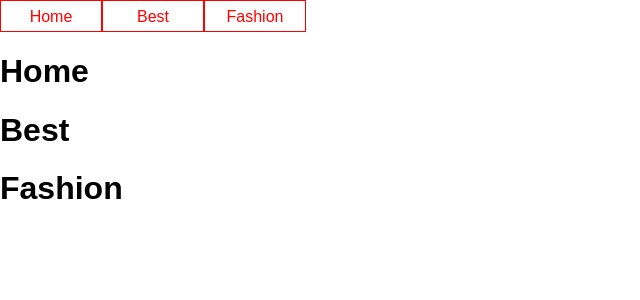
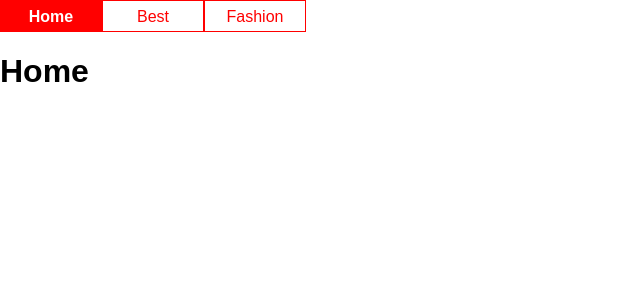
Before and after one commit to ryury/react-step-by-step, a React (Create React App) app: page / in a window 1280 px wide. Shown: the top 300 px of the page, without its empty margins (0-640 px from the left). Built offline with nearby package versions, Linux system fonts and the light colour scheme; the HTML template or start-up script is replaced by a standard one.

Commit message:
refactoring

```diff
--- a/src/App.js
+++ b/src/App.js
@@ -7,13 +7,38 @@ import Best from './components/contents/Best';
 import Fashion from './components/contents/Fashion';
 
 class App extends Component {
+    constructor() {
+        super();
+
+        this.state = {
+            naviData: ['Home', 'Best', 'Fashion'],
+            naviIndex: 0
+        };
+
+        this.onNaviClick = this.onNaviClick.bind(this);
+    }
+
+    onNaviClick(idx) {
+        this.setState({
+            naviIndex: idx
+        });
+    }
+
     render() {
+        let cntComponent = null;
+
+        if (this.state.naviIndex === 0) {
+            cntComponent = <Home/>
+        } else if (this.state.naviIndex === 1) {
+            cntComponent = <Best/>
+        } else {
+            cntComponent = <Fashion/>
+        }
+
         return (
             <div>
-                <Navi/>
-                <Home/>
-                <Best/>
-                <Fashion/>
+                <Navi naviData={this.state.naviData} naviIndex={this.state.naviIndex} onNaviClick={this.onNaviClick}/>
+                {cntComponent}
             </div>
         );
     }
--- a/src/components/nav/Navi.js
+++ b/src/components/nav/Navi.js
@@ -1,19 +1,28 @@
-import React from 'react';
+import React, {Component} from 'react';
+import NaviItem from './NaviItem';
 
-const Navi = () => {
-    return (
-        <div>
-            <div className="navi">
-                Home
+class Navi extends Component {
+    render() {
+        const {naviData, naviIndex, onNaviClick} = this.props;
+
+        const naviItem = naviData.map((item, i) => {
+            return (
+                <NaviItem
+                    key={i.toString()}
+                    idx={i}
+                    title={item}
+                    active={naviIndex === i}
+                    onNaviClick={onNaviClick}
+                />
+            );
+        });
+
+        return (
+            <div>
+                {naviItem}
             </div>
-            <div className="navi">
-                Best
-            </div>
-            <div className="navi">
-                Fashion
-            </div>
-        </div>
-    );
-};
+        );
+    }
+}
 
 export default Navi;
--- /dev/null
+++ b/src/components/nav/NaviItem.js
@@ -0,0 +1,28 @@
+import React from 'react';
+import PropTypes from 'prop-types';
+
+const NaviItem = ({title, active, onNaviClick, idx}) => {
+    const classes = active ? ' on' : '';
+
+    return (
+        <div className={`navi${classes}`}>
+            <a onClick={onNaviClick.bind(this, idx)}>{title}</a>
+        </div>
+    );
+};
+
+NaviItem.propTypes = {
+    title: PropTypes.string,
+    active: PropTypes.bool,
+    onNaviClick: PropTypes.func,
+    idx: PropTypes.number
+};
+
+NaviItem.defaultProps = {
+    title: 'Home',
+    active: false,
+    idx: 0,
+    onNaviClick: () => console.warn('onNaviClick not defined')
+};
+
+export default NaviItem;
```
Also changed, not shown: 1 other file (tests, documents, lock files or other folders).
